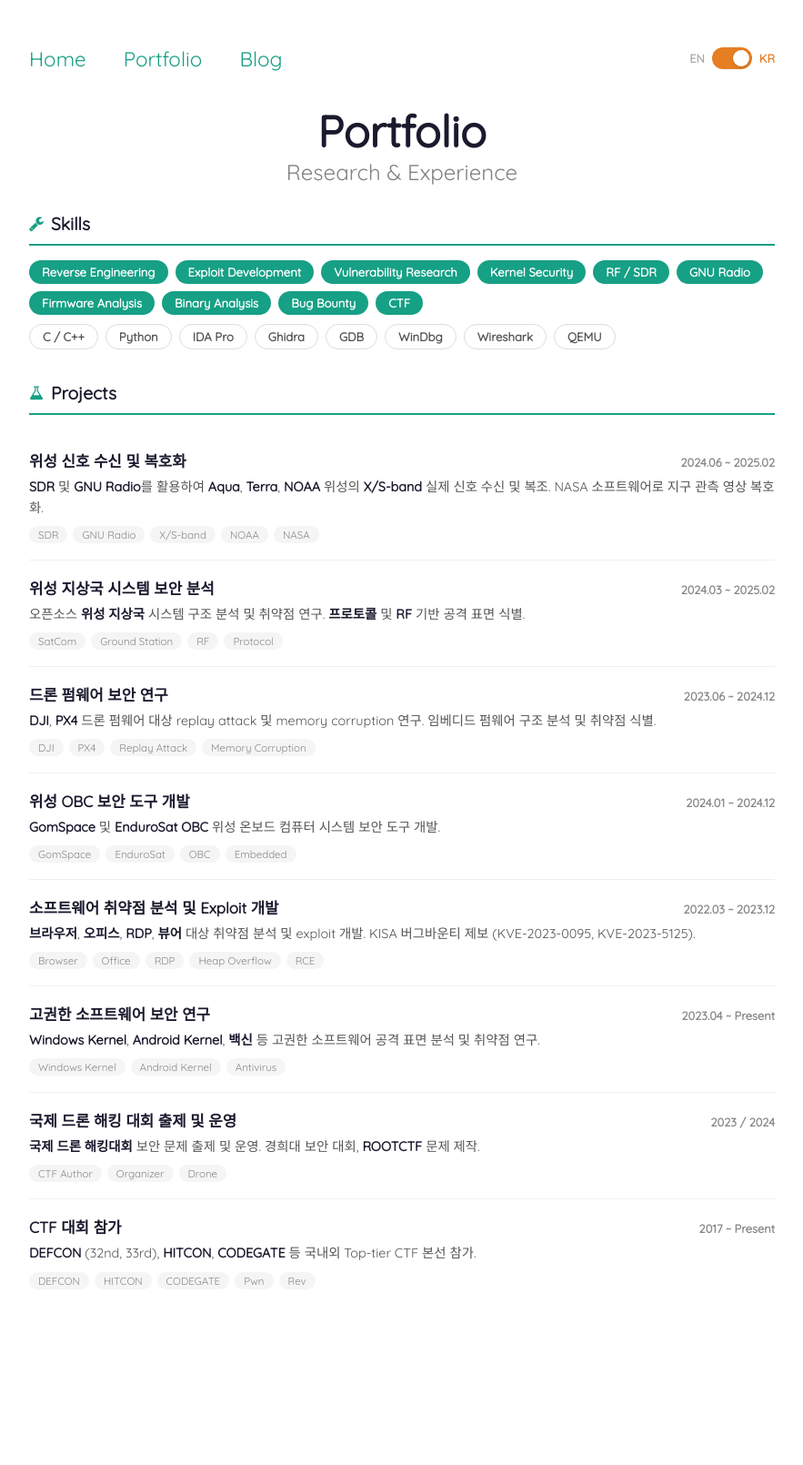
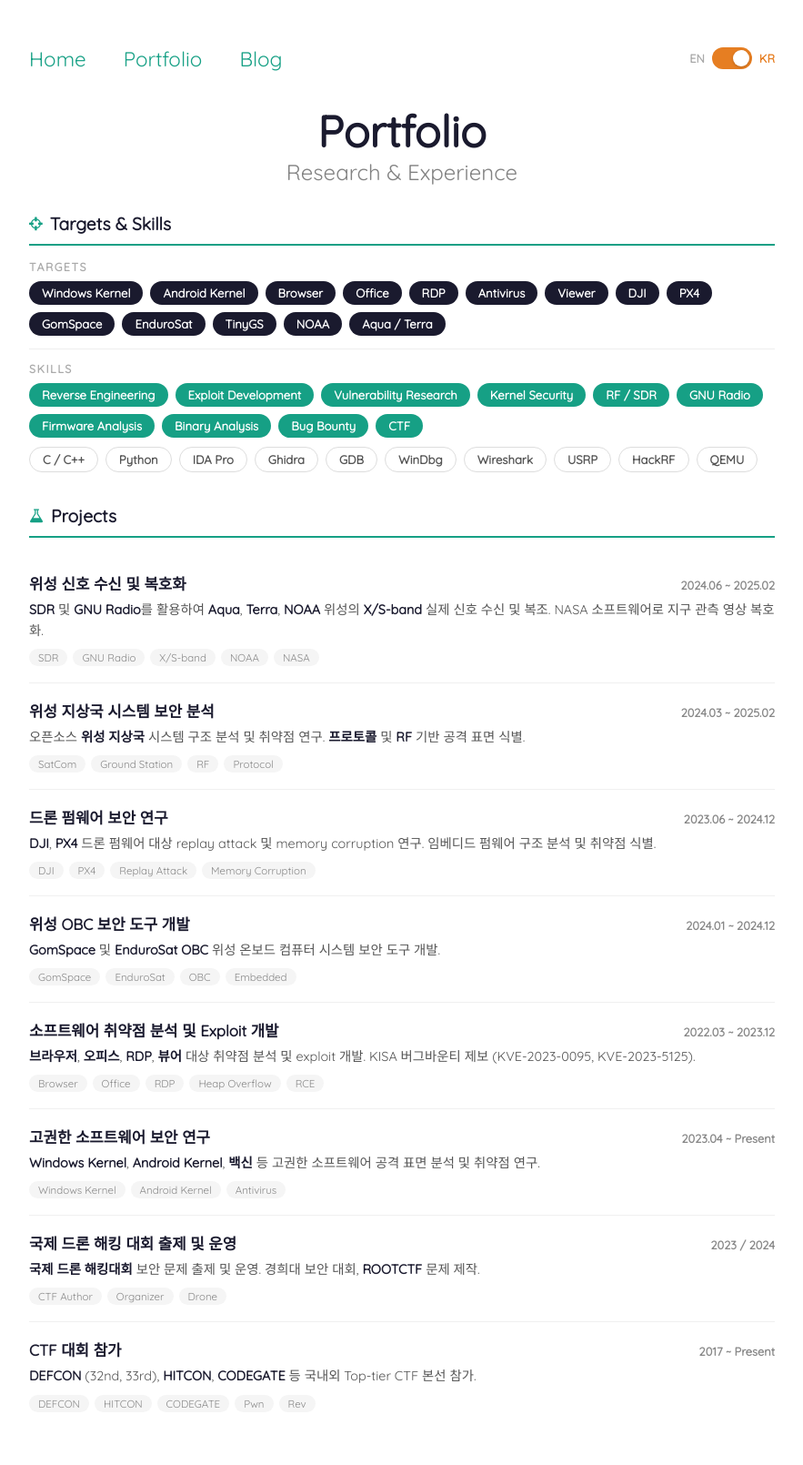
Before and after one commit to Gyeongje/gyeongje.github.io, a Jekyll site: the page built from portfolio.md, in a window 1280 px wide. Shown: the whole page at 91% size, without its empty margins (198-1081 px from the left). Built offline with Jekyll 4.4.1, drawn with Linux system fonts in a browser that asks for light colours; before the commit the page ends 1475 px from its top, so only the background shows below that.

Commit message:
add targets section to portfolio, add USRP/HackRF to skills
Co-Authored-By: Claude Opus 4.6 <noreply@anthropic.com>

```diff
--- a/assets/css/main.css
+++ b/assets/css/main.css
@@ -542,10 +542,30 @@ strong { color: #16a085; }
   border-radius: 16px;
 }
 
+.pf-skill--target {
+  background: #1a1a2e;
+  color: #fff;
+}
+
 .pf-skill--sub {
   background: transparent;
   color: #555;
   border: 1px solid #ddd;
+}
+
+.pf-skills__label {
+  font-size: 78%;
+  font-weight: 700;
+  color: #aaa;
+  text-transform: uppercase;
+  letter-spacing: 1.5px;
+  margin-bottom: 8px;
+}
+
+.pf-skills__divider {
+  height: 1px;
+  background: #eee;
+  margin: 14px 0;
 }
 
 /* =Portfolio Projects */
--- a/portfolio.md
+++ b/portfolio.md
@@ -5,9 +5,31 @@ subtitle: Research & Experience
 permalink: /portfolio/
 ---
 
-<!-- ==================== SKILLS ==================== -->
+<!-- ==================== TARGETS & SKILLS ==================== -->
 <div class="pf-skills">
-  <h2 class="pf-skills__title"><i class="fa fa-wrench"></i> Skills</h2>
+  <h2 class="pf-skills__title"><i class="fa fa-crosshairs"></i> Targets &amp; Skills</h2>
+
+  <div class="pf-skills__label">Targets</div>
+  <div class="pf-skills__group">
+    <span class="pf-skill pf-skill--target">Windows Kernel</span>
+    <span class="pf-skill pf-skill--target">Android Kernel</span>
+    <span class="pf-skill pf-skill--target">Browser</span>
+    <span class="pf-skill pf-skill--target">Office</span>
+    <span class="pf-skill pf-skill--target">RDP</span>
+    <span class="pf-skill pf-skill--target">Antivirus</span>
+    <span class="pf-skill pf-skill--target">Viewer</span>
+    <span class="pf-skill pf-skill--target">DJI</span>
+    <span class="pf-skill pf-skill--target">PX4</span>
+    <span class="pf-skill pf-skill--target">GomSpace</span>
+    <span class="pf-skill pf-skill--target">EnduroSat</span>
+    <span class="pf-skill pf-skill--target">TinyGS</span>
+    <span class="pf-skill pf-skill--target">NOAA</span>
+    <span class="pf-skill pf-skill--target">Aqua / Terra</span>
+  </div>
+
+  <div class="pf-skills__divider"></div>
+
+  <div class="pf-skills__label">Skills</div>
   <div class="pf-skills__group">
     <span class="pf-skill">Reverse Engineering</span>
     <span class="pf-skill">Exploit Development</span>
@@ -28,6 +50,8 @@ permalink: /portfolio/
     <span class="pf-skill pf-skill--sub">GDB</span>
     <span class="pf-skill pf-skill--sub">WinDbg</span>
     <span class="pf-skill pf-skill--sub">Wireshark</span>
+    <span class="pf-skill pf-skill--sub">USRP</span>
+    <span class="pf-skill pf-skill--sub">HackRF</span>
     <span class="pf-skill pf-skill--sub">QEMU</span>
   </div>
 </div>
```
